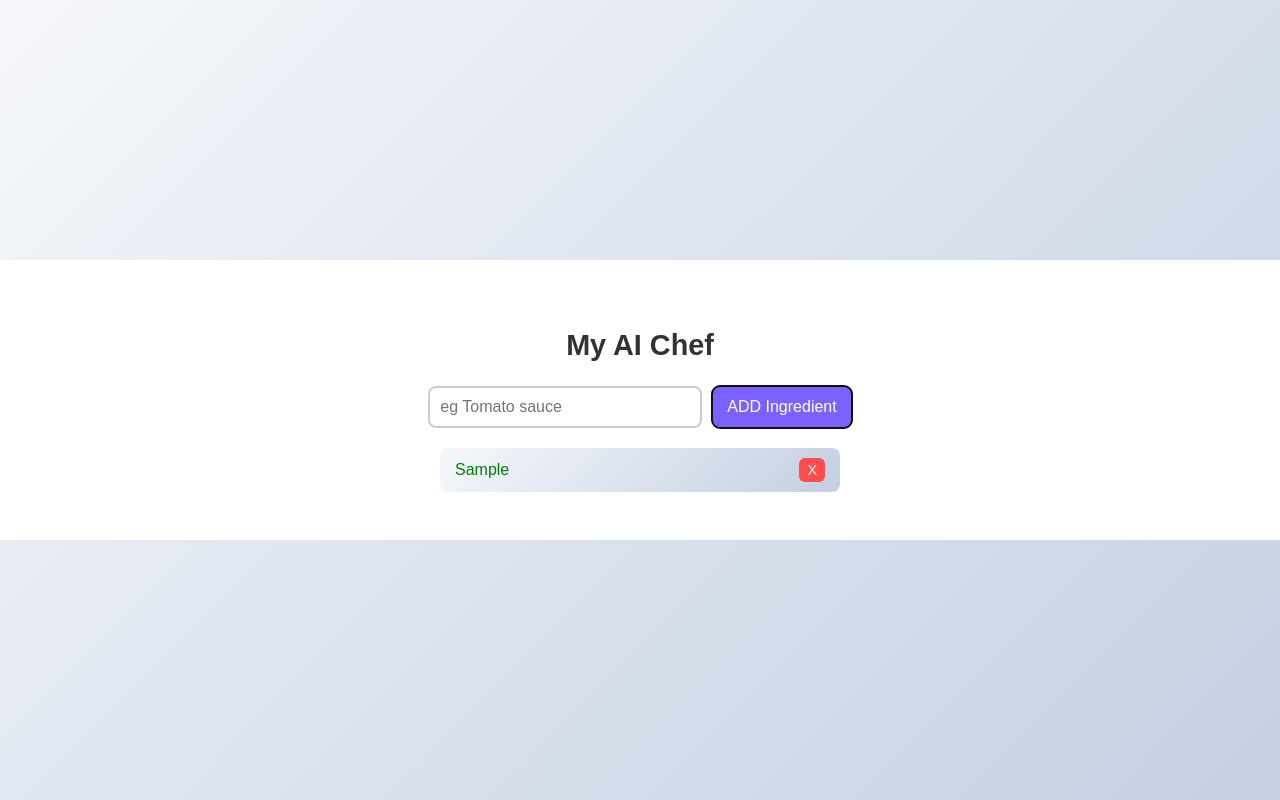
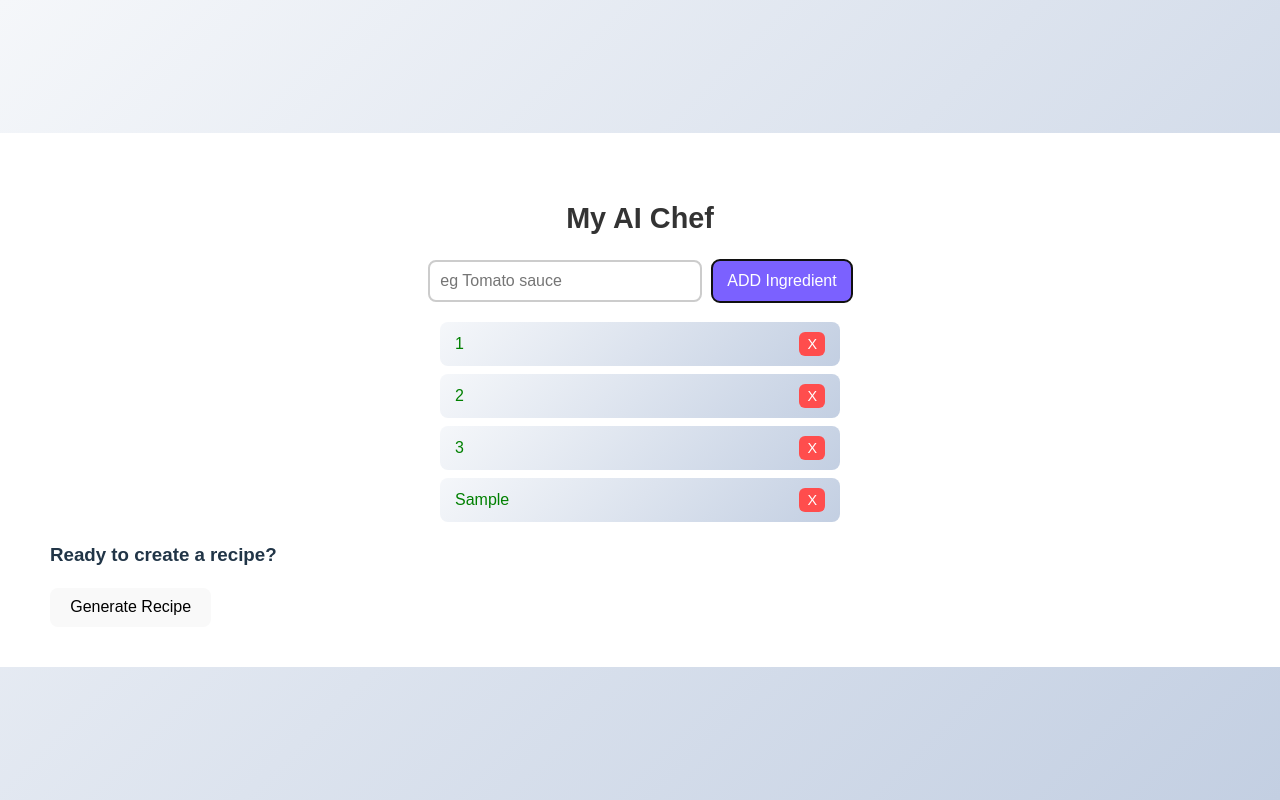
Before and after one commit to clawbuster/AiApiChef, a React (Vite) app: page / in a window 1280 px wide. Both pictures are taken after typing "Sample" into the empty fields and a click on the button "ADD Ingredient". Built offline with nearby package versions, Linux system fonts and the light colour scheme.

Commit message:
simplified code into separate child components

```diff
--- a/src/App.jsx
+++ b/src/App.jsx
@@ -5,12 +5,14 @@ import IngAdder from './components/IngAdder'
 
 
 function App() {
+  const [IngredientList, setIngredientList] = useState([]);
+  const [showRecipe, setShowRecipe] = useState(false);
 
   return (
 
     <div className="app-container">
       <h1>My AI Chef</h1>
-      <IngAdder/>
+      <IngAdder ing={IngredientList} show={showRecipe}/>
     </div>
 
   )
--- a/src/components/IngAdder.jsx
+++ b/src/components/IngAdder.jsx
@@ -1,17 +1,21 @@
 import { useState } from "react";
 import './IngAdder.css';
+import RoboRecipe from "./roboRecipe";
+import RecipeShow from "./RecipeShow";
 
 
-export default function IngAdder(){
-    const [IngredientList, setIngredientList] = useState([]);
+export default function IngAdder(props){
+    const [IngredientList, setIngredientList] = useState(['1', '2', '3']);
     const [showRecipe, setShowRecipe] = useState(false);
 
     function addIng(e){
         e.preventDefault();
 
         const curIng = new FormData(e.currentTarget);
+        if(curIng.get('ing').trim() !== ''){
             setIngredientList((item)=>[...item, curIng.get('ing')]);
             e.currentTarget.reset();
+        }
     }
 
     function removeIng(index){
@@ -23,7 +27,7 @@ export default function IngAdder(){
         return <li key={index}>{item} <button onClick={() => removeIng(index)}>X</button></li>
     })
 
-    function genRecipe(){
+    function toggleRecipe(){
         setShowRecipe((prev)=>prev=!prev);
     }
 
@@ -36,21 +40,8 @@ export default function IngAdder(){
             <ul>
                 {newList}
             </ul>
-        {IngredientList.length > 3 &&
-            <section>
-                <h3>Ready to create a recipe?</h3>
-                <button onClick={genRecipe}>{showRecipe? "Hide" : "Generate" } Recipe</button>
-            </section>
-        }
-        {showRecipe &&
-            <div className="recipe-info">
-                <h4>
-                    Recipe info
-                </h4>
-                <p>jajaja</p>
-            </div>
-        }
-
+            {IngredientList.length > 3 && <RecipeShow enough={showRecipe} show={toggleRecipe} />}
+            {showRecipe && <RoboRecipe/> }
         </>
     )
 
--- /dev/null
+++ b/src/components/RecipeShow.jsx
@@ -0,0 +1,10 @@
+export default function RecipeShow(props){
+    return(
+        <>
+            <section>
+                <h3>Ready to create a recipe?</h3>
+                <button onClick={()=>{props.show()}}>{props.enough? "Hide" : "Generate" } Recipe</button>
+            </section>
+        </>
+    )
+}
--- /dev/null
+++ b/src/components/RoboRecipe.jsx
@@ -0,0 +1,12 @@
+export default function RoboRecipe(){
+    return(
+        <>
+            <div className="recipe-info">
+                <h4>
+                    Recipe info
+                </h4>
+                <p>jajaja</p>
+            </div>
+        </>
+    )
+}
```
Also changed, not shown: 1 other file (tests, documents, lock files or other folders). Lines whose indentation alone changed are shown as unchanged.
